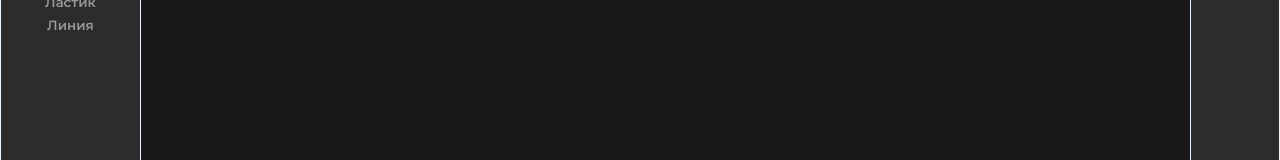
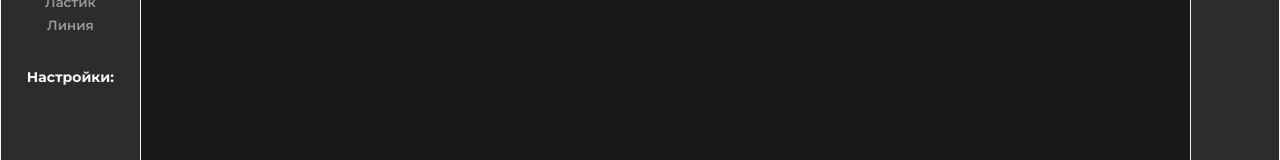
Before and after one commit to VladislavPixel/editor-graphics, a Svelte app: page / in a window 1280 px wide. Shown: the part 261-421 px from the top of the page. Built offline with nearby package versions, Linux system fonts and the light colour scheme.

Commit message:
tools: добавил возможность настройки инструментов

```diff
--- a/src/App.svelte
+++ b/src/App.svelte
@@ -1,5 +1,5 @@
 <script lang="ts">
-	import type { IEditor, IPanel, ICanvas } from "./interface";
+	import type { IEditor, IPanel, ICanvas, Tool } from "./interface";
 
 	import { descriptionToolsPanel, descriptionLayersPanel } from "./consts";
 
@@ -17,6 +17,7 @@
 	import { storeNameFile } from "./store/store-name-current-file";
 	import { storeFooterPanel } from "./store/store-footer-panel";
 	import { storeCanvas } from "./store/store-canvas";
+	import { storeCurrentTool } from "./store/store-current-tool";
 
 	export const stateEditor: IEditor = new Editor();
 
@@ -40,6 +41,8 @@
 	let nameFile: string = "";
 
 	let canvas: undefined | ICanvas;
+
+	let currentTool: null | Tool;
 
 	storeThemeEditor.subscribe(value => {
 		theme = value;
@@ -65,6 +68,10 @@
 		canvas = value;
 	});
 
+	storeCurrentTool.subscribe(value => {
+		currentTool = value;
+	});
+
 	if (canvas === undefined) {
 		throw new Error("Canvas instance has been init in Editor.");
 	}
@@ -78,7 +85,7 @@
 		<Actions {theme} onUpdateTheme={stateEditor.updateTheme}/>
 		{#if toolsPanel.position === "top"}
 			<Panel description={descriptionToolsPanel} {classesParent} onUpdatePanelPosition={stateEditor.updatePanelPosition} onUpdatePanelStatus={stateEditor.updatePanelStatus} title="Инструменты:" targetState={toolsPanel} typePanel="toolsPanel">
-				<ToolsContainer {classesParent} {canvas} onChangeTool={stateEditor.changeTool} />
+				<ToolsContainer {classesParent} {canvas} {currentTool} onChangeTool={stateEditor.changeTool} />
 			</Panel>
 		{/if}
 		{#if layersPanel.position === "top"}
@@ -86,7 +93,7 @@
 				<Layers {classesParent} />
 			</Panel>
 		{/if}
-		<WorkingArea onCreateCanvas={stateEditor.setCanvas} {canvas} onChangeCanvas={stateEditor.changeCanvas} onChangeTool={stateEditor.changeTool} onUpdatePanelPosition={stateEditor.updatePanelPosition} onUpdatePanelStatus={stateEditor.updatePanelStatus} {layersPanel} {toolsPanel} />
+		<WorkingArea onCreateCanvas={stateEditor.setCanvas} {currentTool} {canvas} onChangeCanvas={stateEditor.changeCanvas} onChangeTool={stateEditor.changeTool} onUpdatePanelPosition={stateEditor.updatePanelPosition} onUpdatePanelStatus={stateEditor.updatePanelStatus} {layersPanel} {toolsPanel} />
 		<Footer {footerPanel} onUpdatePanelStatus={stateEditor.updatePanelStatus} />
 	</main>
 </div>
--- a/src/components/ui/tools-container.svelte
+++ b/src/components/ui/tools-container.svelte
@@ -9,6 +9,8 @@
 	export let classesParent: string = "undefined";
 
 	export let canvas: ICanvas | undefined;
+
+	export let currentTool: Tool | null;
 
 	if (canvas === undefined) {
 		throw new Error("The canvas state should be passed to the component");
@@ -35,4 +37,44 @@
     <button type="button" class="tools__btn" on:click={() => onChangeTool(new Line(canvasHTML))}>
         Линия
     </button>
+
+    <div class="setting-tools__container">
+        <div class="setting-tools__title">Настройки:</div>
+
+        {#if currentTool?.settings}
+            {#each currentTool.settings as setting}
+                <div class="setting-tools__item">
+                    <label for={setting.key}>{setting.label}</label>
+                    <input on:change={e => setting.onChange(e.target.value)} id={setting.key}
+                           type={setting.type}/>
+
                 </div>
+            {/each}
+        {/if}
+
+    </div>
+</div>
+
+<style lang="scss">
+    .setting-tools__container {
+        margin-top: 30px;
+        width: 100%;
+    }
+
+    .setting-tools__title {
+        color: aliceblue;
+        font-weight: bold;
+        margin-bottom: 20px;
+    }
+
+    .setting-tools__item {
+        display: flex;
+        align-items: center;
+        justify-content: space-around;
+        margin-bottom: 20px;
+
+        input {
+            max-width: 40px;
+        }
+    }
+</style>
--- a/src/components/ui/working-area.svelte
+++ b/src/components/ui/working-area.svelte
@@ -22,6 +22,8 @@
 
 	export let canvas: ICanvas | undefined;
 
+	export let currentTool: Tool | null;
+
 	if (canvas === undefined) {
 		throw new Error("The canvas state should be passed to the component");
 	}
@@ -41,7 +43,7 @@
 <div class="block-content__working-area area-working">
 	{#if toolsPanel.position !== "top"}
 		<Panel description={descriptionToolsPanel} {classesParent} {onUpdatePanelPosition} {onUpdatePanelStatus} title="Инструменты:" targetState={toolsPanel} typePanel="toolsPanel">
-			<ToolsContainer {classesParent} {canvas} {onChangeTool} />
+			<ToolsContainer {classesParent} {canvas} {currentTool} {onChangeTool} />
 		</Panel>
 	{/if}
 	<CanvasBlock {canvas} {onChangeCanvas} />
--- a/src/tools/Brush.ts
+++ b/src/tools/Brush.ts
@@ -8,6 +8,25 @@ export default class Brush {
 	constructor(canvas: HTMLCanvasElement | null) {
 		this.drawingTool = new DrawingTool(canvas);
 		this.listen();
+	}
+
+	get settings() {
+		const settingsItems = [
+			{
+				type: "number",
+				key: "line-width",
+				label: "Толщина",
+				onChange: (value: string) => this.drawingTool.setLineWidth(Number(value))
+			},
+			{
+				type: "color",
+				key: "stroke-width",
+				label: "Цвет обводки",
+				onChange: (value: string) => this.drawingTool.setStrokeColor(value)
+			}
+		];
+
+		return settingsItems;
 	}
 
 	listen() {
--- a/src/tools/Circle.ts
+++ b/src/tools/Circle.ts
@@ -14,6 +14,31 @@ export default class Circle {
 	constructor(canvas: HTMLCanvasElement | null) {
 		this.drawingTool = new DrawingTool(canvas);
 		this.listen();
+	}
+
+	get settings() {
+		const settingsItems = [
+			{
+				type: "number",
+				key: "line-width",
+				label: "Толщина обводки",
+				onChange: (value: string) => this.drawingTool.setLineWidth(Number(value))
+			},
+			{
+				type: "color",
+				key: "stroke-width",
+				label: "Цвет обводки",
+				onChange: (value: string) => this.drawingTool.setStrokeColor(value)
+			},
+			{
+				type: "color",
+				key: "fill-width",
+				label: "Цвет заливки",
+				onChange: (value: string) => this.drawingTool.setFillColor(value)
+			}
+		];
+
+		return settingsItems;
 	}
 
 	listen() {
--- a/src/tools/DrawingTool.ts
+++ b/src/tools/DrawingTool.ts
@@ -11,7 +11,7 @@ export default class DrawingTool extends Tool {
 		return this.fillStyle;
 	}
 
-	set fillColor(color: string) {
+	setFillColor(color: string) {
 		if (!this.ctx) return;
 
 		this.ctx.fillStyle = color;
@@ -22,7 +22,7 @@ export default class DrawingTool extends Tool {
 		return this.strokeStyle;
 	}
 
-	set strokeColor(color: string) {
+	setStrokeColor(color: string) {
 		if (!this.ctx) return;
 
 		this.ctx.strokeStyle = color;
@@ -33,7 +33,7 @@ export default class DrawingTool extends Tool {
 		return this.width;
 	}
 
-	set lineWidth(width: number) {
+	setLineWidth(width: number) {
 		if (!this.ctx) return;
 
 		this.ctx.lineWidth = width;
--- a/src/tools/Eraser.ts
+++ b/src/tools/Eraser.ts
@@ -4,8 +4,21 @@ export default class Eraser extends Brush {
 	draw(x: number, y: number) {
 		if (!this.drawingTool.ctx) return;
 
-		this.drawingTool.ctx.strokeStyle = "#d4d4d4";
+		this.drawingTool.ctx.strokeStyle = "#fff";
 		this.drawingTool.ctx.lineTo(x, y);
 		this.drawingTool.ctx.stroke();
 	}
+
+	get settings() {
+		const settingsItems = [
+			{
+				type: "number",
+				key: "line-width",
+				label: "Толщина",
+				onChange: (value: string) => this.drawingTool.setLineWidth(Number(value))
+			}
+		];
+
+		return settingsItems;
+	}
 }
--- a/src/tools/Line.ts
+++ b/src/tools/Line.ts
@@ -14,6 +14,25 @@ export default class Line {
 	constructor(canvas: HTMLCanvasElement | null) {
 		this.drawingTool = new DrawingTool(canvas);
 		this.listen();
+	}
+
+	get settings() {
+		const settingsItems = [
+			{
+				type: "number",
+				key: "line-width",
+				label: "Толщина",
+				onChange: (value: string) => this.drawingTool.setLineWidth(Number(value))
+			},
+			{
+				type: "color",
+				key: "stroke-width",
+				label: "Цвет обводки",
+				onChange: (value: string) => this.drawingTool.setStrokeColor(value)
+			}
+		];
+
+		return settingsItems;
 	}
 
 	listen() {
--- a/src/tools/Rect.ts
+++ b/src/tools/Rect.ts
@@ -14,6 +14,31 @@ export default class Rect {
 	constructor(canvas: HTMLCanvasElement | null) {
 		this.drawingTool = new DrawingTool(canvas);
 		this.listen();
+	}
+
+	get settings() {
+		const settingsItems = [
+			{
+				type: "number",
+				key: "line-width",
+				label: "Толщина обводки",
+				onChange: (value: string) => this.drawingTool.setLineWidth(Number(value))
+			},
+			{
+				type: "color",
+				key: "stroke-width",
+				label: "Цвет обводки",
+				onChange: (value: string) => this.drawingTool.setStrokeColor(value)
+			},
+			{
+				type: "color",
+				key: "fill-width",
+				label: "Цвет заливки",
+				onChange: (value: string) => this.drawingTool.setFillColor(value)
+			}
+		];
+
+		return settingsItems;
 	}
 
 	listen() {
```
Also changed, not shown: src/scss/canvas.scss (line endings or trailing spaces). Lines whose indentation alone changed are shown as unchanged.
